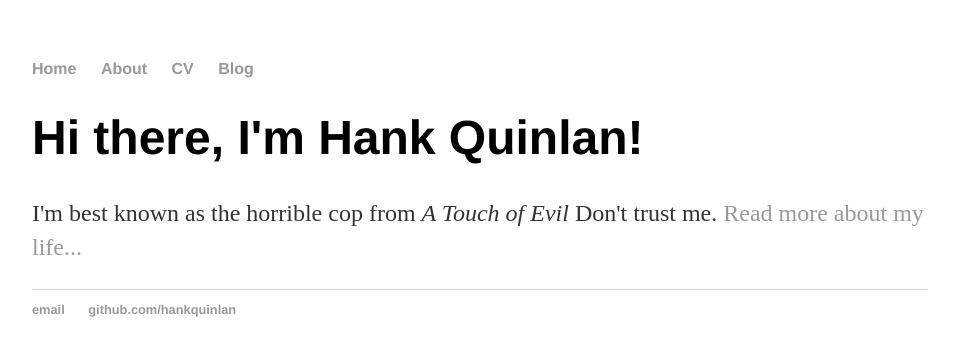
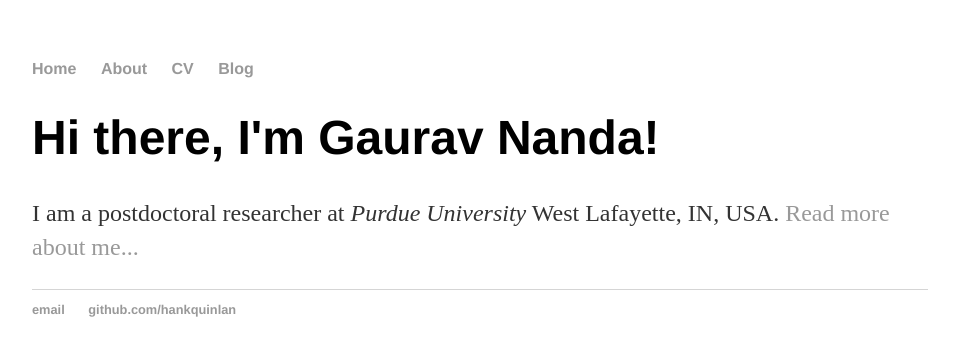
Before and after one commit to gaurav-nanda-research/gaurav-nanda-site.github.io, a Jekyll site: the page built from index.html, in a window 1280 px wide. Shown: the top 356 px of the page, without its empty margins (160-1115 px from the left). Built offline with Jekyll 4.4.1, drawn with Linux system fonts in a browser that asks for light colours.

Commit message:
Update index.html

```diff
--- a/index.html
+++ b/index.html
@@ -1,8 +1,8 @@
 ---
 layout: default
-title: Hank Quinlan, Horrible Cop
+title: Gaurav Nanda, Postdoctoral Researcher
 ---
 <div class="blurb">
-	<h1>Hi there, I'm Hank Quinlan!</h1>
-	<p>I'm best known as the horrible cop from <em>A Touch of Evil</em> Don't trust me. <a href="/about">Read more about my life...</a></p>
+	<h1>Hi there, I'm Gaurav Nanda!</h1>
+	<p>I am a postdoctoral researcher at <em>Purdue University</em> West Lafayette, IN, USA. <a href="/about">Read more about me...</a></p>
 </div><!-- /.blurb -->
```
